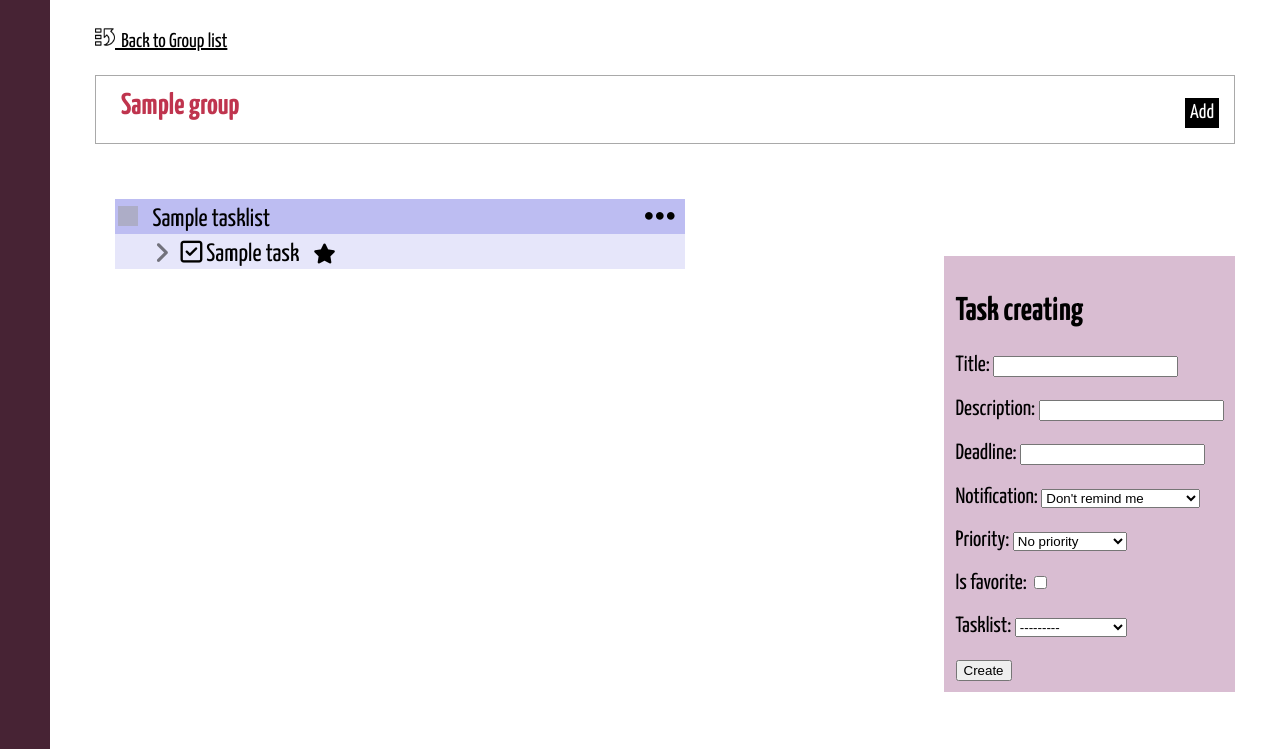
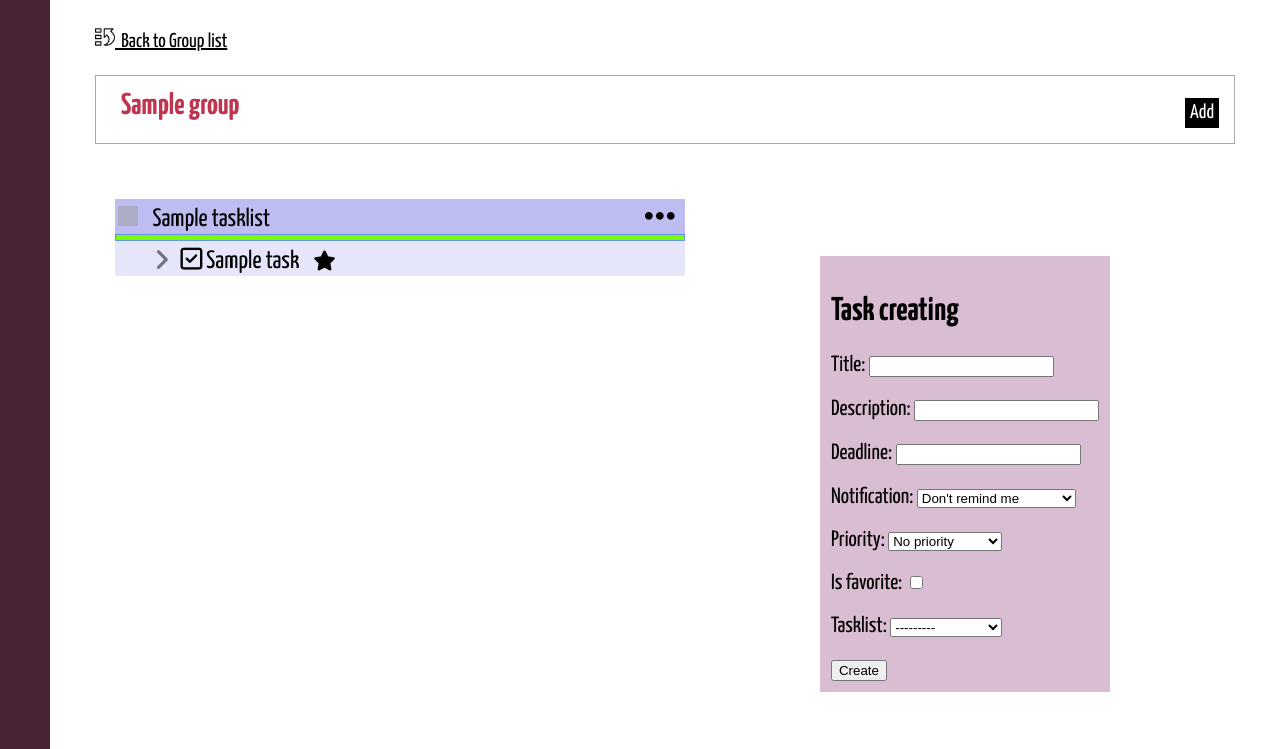
Before and after one commit to tykva43/tasks_app, a Django app: page /group/1/ in a window 1280 px wide. Shown: the part 51-800 px from the top of the page. Run offline with Django 3.2, Linux system fonts and the light colour scheme; a user stored in the database is signed in; tables that the repository leaves empty hold one stand-in row (values such as "Sample post"); some libraries are stand-ins or nearby versions; grey boxes are pictures that could not be loaded.

Commit message:
Added Tasklist readiness status

```diff
--- a/static/css/styles.css
+++ b/static/css/styles.css
@@ -420,6 +420,7 @@ a.link img {
     margin-left: 20px;
     min-width: max-content;
     width: 50%;
+    margin-right: 10px;
 }
 .drop_down_btn {
     background-color: black;
@@ -505,6 +506,8 @@ body::-webkit-scrollbar-track {
     height: min-content;
     padding: 1%;
     transition: 0.2s linear;
+    margin-left: auto;
+    margin-right: auto;
 }
 .fa-star {
     cursor: pointer;
@@ -523,3 +526,16 @@ body::-webkit-scrollbar-track {
     height: 25px;
     font-size: 25px;
 }
+
+.readiness {
+    height: 5px;
+    border-style: solid;
+    border-width: thin;
+    border-color: cornflowerblue;
+}
+.ready {
+    height: 100%;
+    background-color: red;
+    width: 0%;
+    transition: 0.5s linear;
+}
--- a/static/js/scripts.js
+++ b/static/js/scripts.js
@@ -1,6 +1,10 @@
 var is_menu_opened = 0;
+var MEDIUM_LVL = '#ffd700',
+    LOW_LVL = '#cc0000',
+    HIGH_LVL = '#7cfc00'
 
-    function div(val, by){
+
+    function div(val, by) {
         return (val - val % by) / by;
     }
 
@@ -9,7 +13,7 @@ var is_menu_opened = 0;
         $(this).parents('.expander_wrapper').eq(0).find('.drop_down_list').toggleClass('invisible');
     }
 
-    // Changes task marker status and statuses of related subtasks
+    // Changes task marker status and statuses of related subtasks and update tasklist readiness
     function taskMarkerClicked(obj) {
         obj.toggleClass('fa-square-o fa-check-square-o');
         var is_task_completed = obj.hasClass('fa-check-square-o');
@@ -20,6 +24,19 @@ var is_menu_opened = 0;
                $(this).toggleClass('fa-square-o fa-check-square-o');
         });
     };
+
+    function updateReadiness(obj, tlReadiness) {
+        console.log('im here')
+        readinessInPercents = tlReadiness * 100;
+        var color;
+        if (readinessInPercents <= 25)
+            color = LOW_LVL;
+        else if (readinessInPercents <= 75)
+            color = MEDIUM_LVL;
+            else
+            color = HIGH_LVL;
+        obj.children('.ready').css({'width': readinessInPercents.toString() + '%', 'background-color': color});
+    }
 
     // Changes subtask status
     function subtaskMarkerClicked(obj, is_task_toggled) {
@@ -84,13 +101,30 @@ var is_menu_opened = 0;
     return cookieValue;
     };
 
-
+    // Update the readiness value for all tasklists in the document
+    function updateAllTasklistsReadiness() {
+        var tasklists = $('#tasklists').children('.expander_wrapper');
+        tasklists.each(function() {
+            var tasks = $(this).find('.tasklist_block').children('.expander_wrapper');
+            var tasksCount = tasks.length;
+            var completedTasksCount = 0;
+            tasks.find('.task_marker').each(function() {
+                completedTasksCount += $(this).hasClass('fa-check-square-o')? 1 : 0;
+            })
+            console.log('tasksCount', tasksCount);
+            console.log('completedTasksCount', completedTasksCount);
+            console.log('completedTasksCount/tasksCount', completedTasksCount/tasksCount);
+            updateReadiness($(this).find('.readiness'), completedTasksCount/tasksCount);
+        });
+        var tasks =
+        console.log(tasklists);
+    }
 
 $(document).ready(function() {
 
     changeContentWidth();
 
-
+    updateAllTasklistsReadiness();
 
     $(window).scroll(function(){
         var scrollTop = $(this).scrollTop();
@@ -109,45 +143,17 @@ $(document).ready(function() {
             $('.task_form').css({'margin-top': "0px"});
     });
 
-    // When you double-click on the task element, display information about the task
-    $('.task_block').on('dblclick', function() {
-        var id = $(this).find('.task_marker').attr('id').substr(1);
-
-        // create an AJAX call
-        $.ajax({
-            //data: {status: status, pk: id, csrfmiddlewaretoken: getCookie('csrftoken')},
-            url: "/task/form/" + id + "/info/",         // URL
-            type: "GET",
-            // on success
-            success: function (response) {
-                console.log(response);
-                /*if (response.is_successful == true) {
-                    console.log(task);
-                }*/
-                /*else {
-                    // todo: show message about failure
-                }*/
-            }
-        });
-    });
-
     $( "#id_deadline" ).datetimepicker({format: 'Y-m-d H:i'});
 
     $('.expander').on('click', onExpanderClicked);
 
     $('.drop_down_menu').on('click', function() { $(this).children('.drop_down_menu_content').toggleClass('invisible') });
 
-    // Toggle class for tasks and subtasks markers
-    //$('.fa-check-square-o').on('click', function() { $(this).toggleClass('fa-square-o fa-check-square-o') });
-    //$('.fa-square-o').on('click', function() { $(this).toggleClass('fa-square-o fa-check-square-o') });
-
-
-
     $('.menu_item').on('click', menuItemClicked);
 
     $(window).on( "resize", changeContentWidth);
 
-    $("[data-tooltip]").mousemove(function(event) {
+   /* $("[data-tooltip]").mousemove(function(event) {
         $data_tooltip = $(this).attr("data-tooltip");
         if ($(".left_min_menu").is(':hidden')) {
              $(".tooltip").text($data_tooltip)
@@ -169,7 +175,7 @@ $(document).ready(function() {
                         "top": 0,
                         "left": 0
                      });
-    });
+    });*/
 });
 
 function changeContentWidth() {
@@ -181,7 +187,6 @@ function changeContentWidth() {
 
     $(".content").css("width", ( $(window).width() - content_outer_width - left_menu_width - left_min_menu_width).toString()+ "px");
     $('.content').css('margin-left', content_left_margin.toString() + 'px');
-
 }
 
 function menuItemClicked() {
--- a/task/models.py
+++ b/task/models.py
@@ -27,10 +27,11 @@ class Membership(models.Model):
 
 class TaskList(models.Model):
     title = models.CharField(max_length=100)
-    group = models.ForeignKey(Group, on_delete=models.CASCADE, null=True)  # todo: null=false
+    group = models.ForeignKey(Group, on_delete=models.CASCADE, null=True)
+    readiness = models.IntegerField(default=0)
 
     class Meta:
-        default_related_name = 'tasklists'
+        default_related_name = 'tasklist'
 
     def __str__(self):
         return self.title
--- a/tasks_app/urls.py
+++ b/tasks_app/urls.py
@@ -57,7 +57,7 @@ urlpatterns = [
     # Tasks
     path('task/update/status/', ajax.update_task_status, name='update_task_status'),
     path('group/<int:group_pk>/task/add/', ajax.add_task, name='add_task'),
-    path('task/form/<int:task_pk>/info/', ajax.get_task_info_form, name='get_task_info_form'),
+    path('group/<int:group_pk>/task/<int:task_pk>/info/', ajax.get_task_info, name='get_task_info'),
     path('task/update/favorite/', ajax.update_favorite_status, name='update_favorite_status'),
 
 
--- a/templates/group/detail_group.html
+++ b/templates/group/detail_group.html
@@ -38,6 +38,9 @@
                             <div class="tasklist_title">{{ tasklist.title }}</div>
                         </a>
                         <i class="fa fa-ellipsis-h"></i>
+                    </div>
+                    <div class="readiness" id="r{{tasklist.id}}">
+                        <div class="ready"></div>
                     </div>
                     <div class="tasklist_block_wrapper"">
                         <div class="tasklist_block drop_down_list" id="l{{tasklist.id}}">
@@ -105,6 +108,27 @@
 {% block javascript %}
         $(document).ready(function () {
 
+            // When you double-click on the task element, display information about the task
+            $('.task_block').on('dblclick', function() {
+                var id = $(this).find('.task_marker').attr('id').substr(1);
+
+                // create an AJAX call
+                $.ajax({
+                    url: "task/" + id + "/info/",         // URL
+                    type: "GET",
+                    // on success
+                    success: function (response) {
+                        console.log(response);
+                        if (response.is_successful == true) {
+                            console.log(task);
+                        }
+                        /*else {
+                            // todo: show message about failure
+                        }*/
+                    }
+                });
+            });
+
             // Change is_favorite status
             $('.fa-star').on('click', function() {
                 var id = $(this).attr('id').substr(1); // get the task id value
@@ -146,6 +170,8 @@
                     success: function (response) {
                         if (response.is_successful == true) {
                             taskMarkerClicked(task_marker);
+                            var readyElemId = '#r' + task_marker.parents('.tasklist_block').eq(0).attr('id').substr(1);
+                            updateReadiness($(readyElemId), response.readiness);
                         }
                         else {
                             // todo: show message about failure
```
Also changed, not shown: tasks_editor/ajax.py (+33 -15 lines), task/migrations/0021_tasklist_readiness.py (added).
